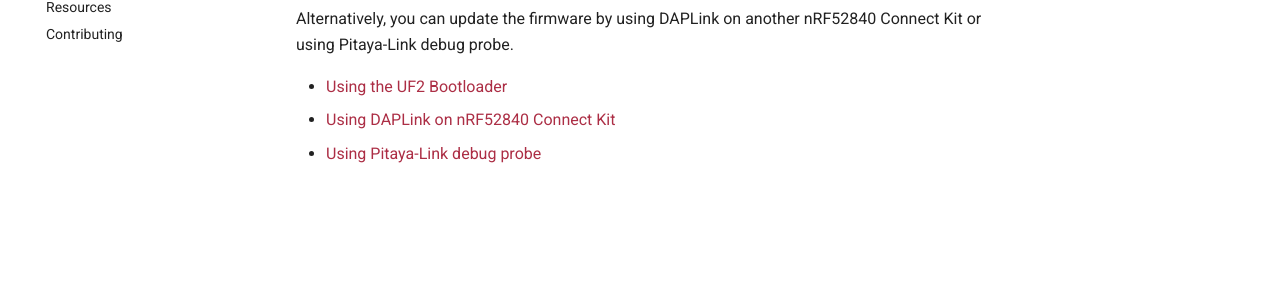
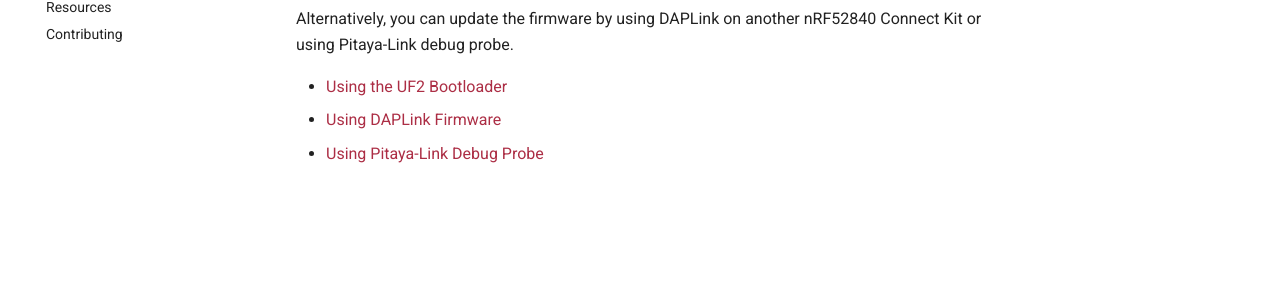
Before and after one commit to makerdiary/nrf52840-connectkit, an MkDocs documentation site: the page built from docs/programming/index.md, in a window 1280 px wide. Shown: the part 326-629 px from the top of the page. Built offline with MkDocs 1.6.1 and Material for MkDocs 9.7.7, drawn with Linux system fonts in a browser that asks for light colours; comment, search, counter and statistics services are not loaded.

Commit message:
Updated docs.
Signed-off-by: Zelin Cai <zelin@makerdiary.com>

```diff
--- a/docs/programming/index.md
+++ b/docs/programming/index.md
@@ -5,5 +5,5 @@
 Alternatively, you can update the firmware by using DAPLink on another nRF52840 Connect Kit or using Pitaya-Link debug probe.
 
 * [Using the UF2 Bootloader](./uf2boot.md)
-* [Using DAPLink on nRF52840 Connect Kit](./daplink.md)
-* [Using Pitaya-Link debug probe](./pitaya-link.md)
+* [Using DAPLink Firmware](./daplink.md)
+* [Using Pitaya-Link Debug Probe](./pitaya-link.md)
```
Also changed, not shown: docs/programming/uf2boot.md (+2 -2 lines).
